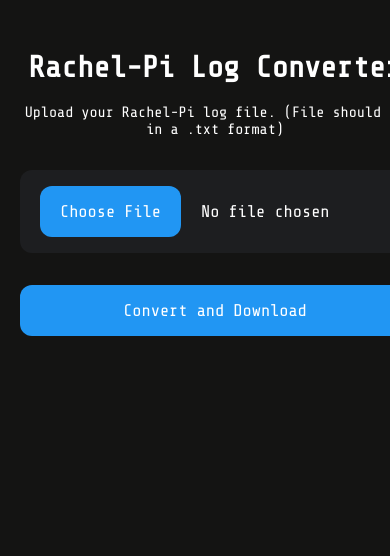
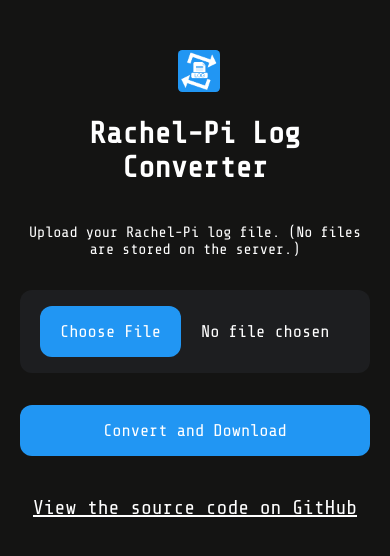
Before and after one commit to Llewellyn500/RACHEL-Pi-log-file-converter, a Flask app: page / in a window 390 px wide; the page is wider, and only the part inside the window is pictured. Shown: the top 556 px of that part. Run offline with Flask 3, Linux system fonts and the light colour scheme.

Commit message:
complete design

```diff
--- a/static/css/main.css
+++ b/static/css/main.css
@@ -18,8 +18,24 @@
   background-color:var(--mainBgColor);
   color: var(--mainTextColor);
 }
+.logo {
+  width: 12%;
+  margin-left: 45%;
+  border-radius: 10%;
+}
+.note {
+  margin-top: 40px;
+}
+.note a{
+  text-align: center;
+  font-size: 20px;
+  color: var(--mainTextColor);
+  transition: 1s;
+}
+.note a:hover{
+  color: var(--mainLinkColor);
+}
 .container {
-  width: 100%;
   max-width: 1200px;
   margin: 0 auto;
   margin-top: 50px;
@@ -53,7 +69,7 @@
   font-weight: 900;
   margin-top: 20px;
   margin-bottom: 10px;
-  transition: 0.2s;
+  transition: 1s;
 }
 .link a{
   text-decoration: none;
@@ -88,7 +104,7 @@
   margin-right: 20px;
   background-color: var(--mainLinkColor);
   cursor: pointer;
-  transition: 0.3s;
+  transition: 1s;
 }
 .pick_file::-webkit-file-upload-button:hover {
   color: var(--mainLinkColor);
@@ -108,16 +124,16 @@
   font-weight: 400;
   margin-top: 32px;
   cursor: pointer;
-  transition: 0.3s;
+  transition: 1s;
 }
 
-.convert::hover{
-  background-color: #44a4f1;
+.convert:hover{
+  color: var(--mainLinkColor);
+  background-color: var(--mainTextColor);
 }
 
 @media screen and (max-width:600px) {
   .container {
-    width: 100%;
     max-width: 600px;
     margin: 0 auto;
     margin-top: 50px;
@@ -190,7 +206,6 @@
 
   @media screen and (max-width: 390px) {
     .container {
-      width: 100%;
       max-width: 390px;
       margin: 0 auto;
       margin-top: 50px;
--- a/templates/complete.html
+++ b/templates/complete.html
@@ -90,10 +90,10 @@
       <p class="note-info">File conversion done successfully.</p>
       <p class="note">What would you like to do next?</p>
       <div class="link">
-        <a href="{{ url_for('download_csv') }}">Download Converted CSV</a>
+        <a href="{{ url_for('download_csv') }}">Download Log CSV</a>
       </div>
       <div class="link">
-        <a href="{{ url_for('index') }}">Convert Another File</a>
+        <a href="{{ url_for('index') }}">Convert Another Log File</a>
       </div>
     </div>
   </body>
--- a/templates/index.html
+++ b/templates/index.html
@@ -89,14 +89,17 @@
   </head>
   <body>
     <div class="container">
+      <img class="logo" src="../static/images/logo.jpg" alt="logo" />
       <h1 class="title">Rachel-Pi Log Converter</h1>
       <p class="note">
-        Upload your Rachel-Pi log file. (File should be in a .txt format)
+        Upload your Rachel-Pi log file. (No files are stored on the server.)
       </p>
       <form method="POST" enctype="multipart/form-data">
         <input class="pick_file" type="file" name="file" />
         <input class="convert" type="submit" value="Convert and Download" />
       </form>
+      <p class="note">
+        <a href="https://github.com/Llewellyn500/RACHEL-Pi-log-file-converter" target="_blank">View the source code on GitHub</a>
     </div>
   </body>
 </html>
```
Also changed, not shown: static/css/complete.css (+0 -138 lines), static/images/apple-icon-180x180.png (deleted), static/images/apple-icon-57x57.png (deleted).
